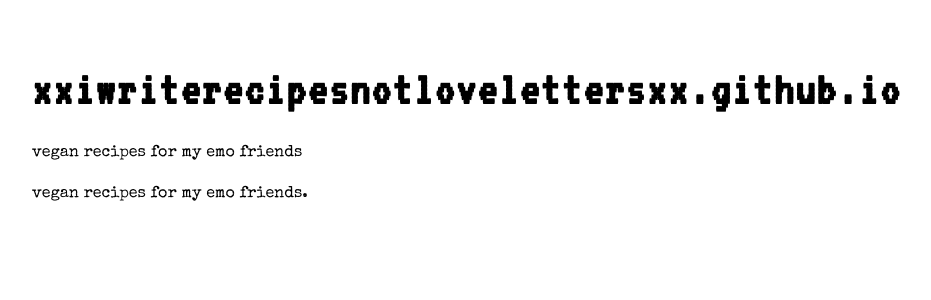
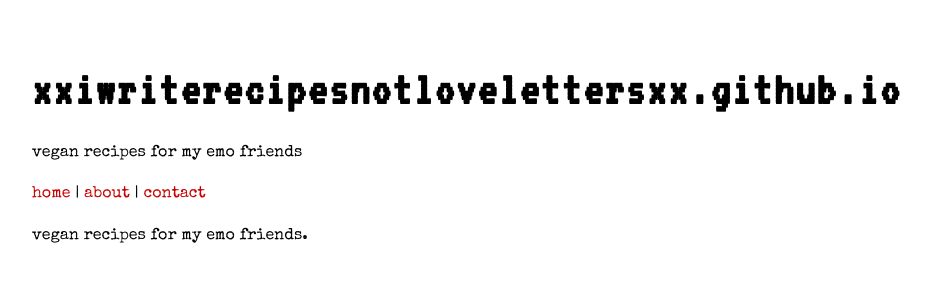
Before and after one commit to xxiwriterecipesnotlovelettersxx/xxiwriterecipesnotlovelettersxx.github.io, a Jekyll site: the page built from index.md, in a window 1280 px wide. Shown: the top 300 px of the page, without its empty margins (233-1164 px from the left). Built offline with Jekyll 4.4.1, drawn with Linux system fonts in a browser that asks for light colours.

Commit message:
Update default.html

```diff
--- a/_layouts/default.html
+++ b/_layouts/default.html
@@ -10,6 +10,11 @@
     <header>
       <h1>{{ site.title }}</h1>
       <p>{{ site.description }}</p>
+      <nav>
+        <a href="/index.html">home</a> |
+        <a href="/about.html">about</a> |
+        <a href="/contact.html">contact</a>
+      </nav>
     </header>
 
     <main>
```
